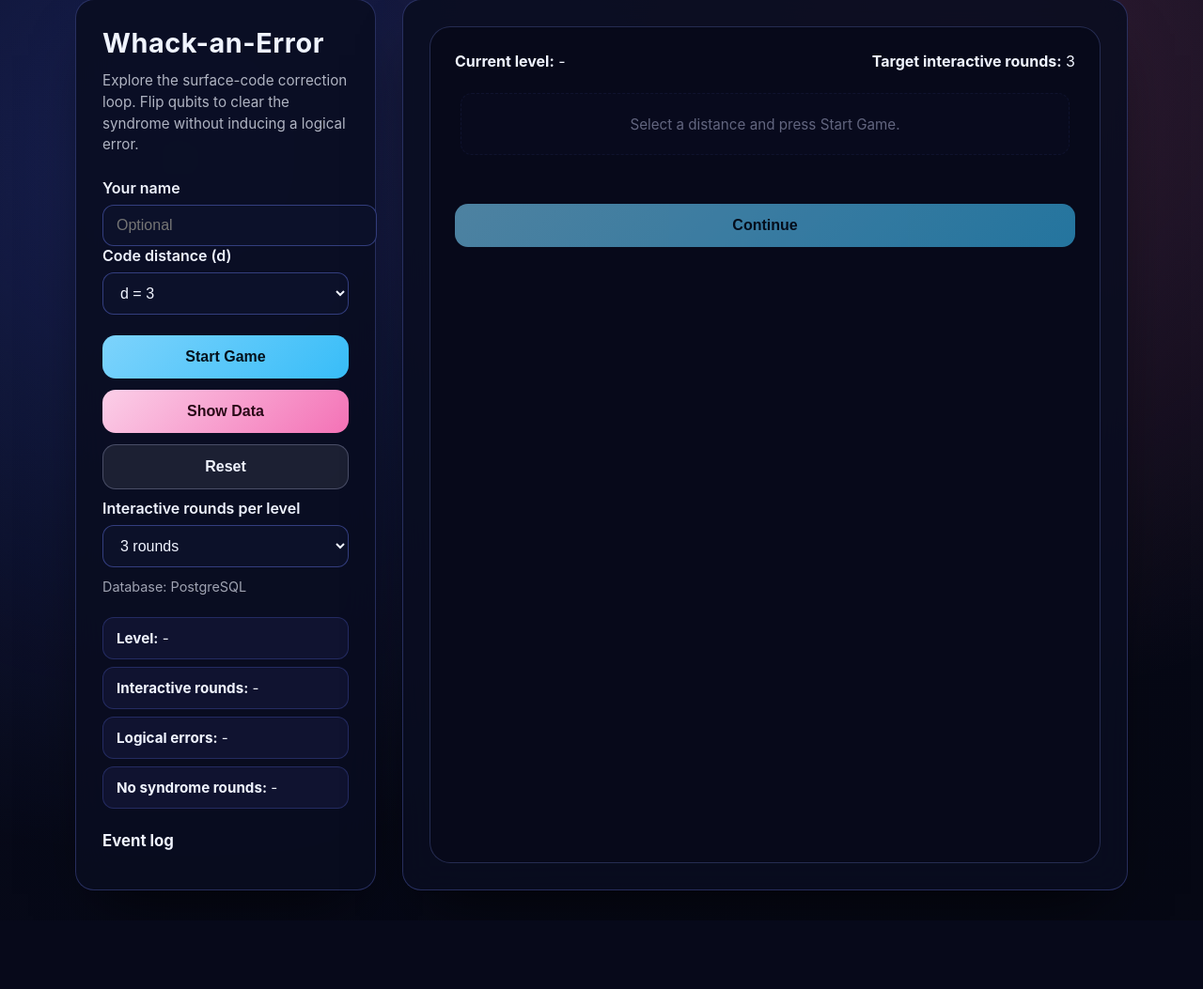
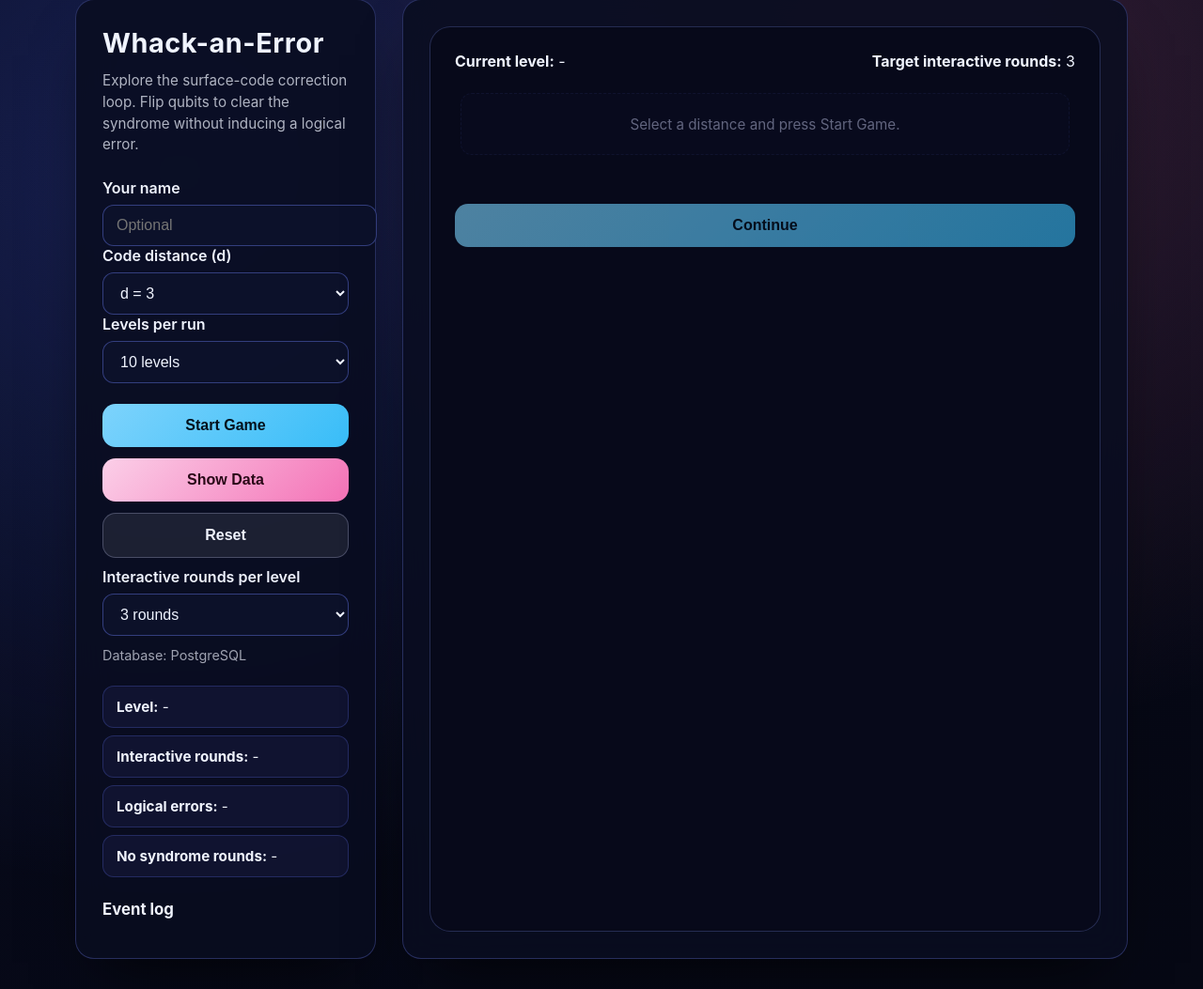
Before and after one commit to oldjosias/whack-an-error, a Flask app: page / in a window 1280 px wide. Shown: the part 33-1086 px from the top of the page at 94% size. Before the commit the page ends 995 px from the top, so only its background shows below. Run offline with Flask 3, Linux system fonts and the light colour scheme.

Commit message:
add level number selection

```diff
--- a/app.py
+++ b/app.py
@@ -20,9 +20,30 @@ app = Flask(__name__)
 db_manager = DatabaseManager()
 
 ALLOWED_GRID_SIZES = (3, 4, 5, 6, 7)
-DEFAULT_LEVELS = [round(0.01 + i * (0.15 - 0.01) / 9, 3) for i in range(10)]
+LEVEL_MIN_PROBABILITY = 0.01
+LEVEL_MAX_PROBABILITY = 0.15
+LEVEL_PRECISION = 3
+ALLOWED_LEVEL_COUNTS = tuple(range(3, 11))
+DEFAULT_LEVEL_COUNT = 10
 ALLOWED_ROUNDS_PER_LEVEL = (1, 3, 5, 7)
 DEFAULT_ROUNDS_PER_LEVEL = 3
+
+
+def _generate_levels(count: int) -> list[float]:
+    """Return evenly spaced probability levels between the configured bounds."""
+
+    safe_count = max(int(count), 1)
+    if safe_count == 1:
+        return [round(LEVEL_MIN_PROBABILITY, LEVEL_PRECISION)]
+
+    step = (LEVEL_MAX_PROBABILITY - LEVEL_MIN_PROBABILITY) / (safe_count - 1)
+    return [
+        round(LEVEL_MIN_PROBABILITY + step * index, LEVEL_PRECISION)
+        for index in range(safe_count)
+    ]
+
+
+DEFAULT_LEVELS = _generate_levels(DEFAULT_LEVEL_COUNT)
 
 print("=" * 60)
 print("Surface Code prototype starting")
@@ -119,6 +140,10 @@ def index():
         "index.html",
         grid_sizes=ALLOWED_GRID_SIZES,
         levels=DEFAULT_LEVELS,
+        level_count=DEFAULT_LEVEL_COUNT,
+        allowed_level_counts=ALLOWED_LEVEL_COUNTS,
+        level_bounds=(LEVEL_MIN_PROBABILITY, LEVEL_MAX_PROBABILITY),
+        level_precision=LEVEL_PRECISION,
         rounds_per_level=DEFAULT_ROUNDS_PER_LEVEL,
         allowed_rounds=ALLOWED_ROUNDS_PER_LEVEL,
         database_mode=database_mode,
--- a/templates/index.html
+++ b/templates/index.html
@@ -352,6 +352,13 @@
         {% endfor %}
       </select>
 
+      <label for="config-levels">Levels per run</label>
+      <select id="config-levels" aria-label="Select number of levels">
+        {% for value in allowed_level_counts %}
+        <option value="{{ value }}" {% if value == level_count %}selected{% endif %}>{{ value }} levels</option>
+        {% endfor %}
+      </select>
+
       <div class="actions">
         <button type="button" class="primary" id="start-game">Start Game</button>
         <button type="button" class="secondary" id="show-data">Show Data</button>
@@ -413,6 +420,10 @@
     {{ {
       "grid_sizes": grid_sizes,
       "levels": levels,
+      "level_count": level_count,
+      "allowed_level_counts": allowed_level_counts,
+      "level_bounds": level_bounds,
+      "level_precision": level_precision,
       "rounds_per_level": rounds_per_level,
       "allowed_rounds": allowed_rounds
     } | tojson }}
@@ -421,8 +432,48 @@
   <script>
     (function() {
       const config = JSON.parse(document.getElementById('config-data').textContent);
-      const allowedSizes = config.grid_sizes;
-      const defaultLevels = config.levels;
+      const allowedSizes = Array.isArray(config.grid_sizes) ? config.grid_sizes : [];
+      const defaultLevels = Array.isArray(config.levels) ? config.levels : [];
+      const boundsArray = Array.isArray(config.level_bounds) ? config.level_bounds : [];
+      const minProbability = Number(boundsArray[0]);
+      const maxProbability = Number(boundsArray[1]);
+      const precisionValue = Number(config.level_precision);
+      const levelPrecision = Number.isInteger(precisionValue) && precisionValue >= 0 ? precisionValue : 3;
+      const allowedLevelCounts = (config.allowed_level_counts || [])
+        .map((value) => Number(value))
+        .filter((value) => Number.isFinite(value) && value > 0)
+        .sort((a, b) => a - b);
+      const rawLevelCount = Number(config.level_count);
+
+      function generateLevels(count) {
+        const min = Number.isFinite(minProbability) ? minProbability : 0.01;
+        const max = Number.isFinite(maxProbability) ? maxProbability : min;
+        const precision = levelPrecision;
+        const safeCount = Math.max(1, Math.floor(Number(count) || 0));
+        if (safeCount === 1 || max === min) {
+          return [Number(min.toFixed(precision))];
+        }
+        const step = (max - min) / (safeCount - 1);
+        const levels = [];
+        for (let i = 0; i < safeCount; i += 1) {
+          const value = min + step * i;
+          levels.push(Number(value.toFixed(precision)));
+        }
+        return levels;
+      }
+
+      let selectedLevelCount = Number.isFinite(rawLevelCount) ? Math.max(1, Math.floor(rawLevelCount)) : (defaultLevels.length || 3);
+      if (allowedLevelCounts.length && !allowedLevelCounts.includes(selectedLevelCount)) {
+        selectedLevelCount = allowedLevelCounts[0];
+      } else if (!allowedLevelCounts.length && selectedLevelCount < 1) {
+        selectedLevelCount = 1;
+      }
+
+      let initialLevels = defaultLevels.slice();
+      if (initialLevels.length !== selectedLevelCount) {
+        initialLevels = generateLevels(selectedLevelCount);
+      }
+
       const allowedRoundOptions = (config.allowed_rounds || []).map((value) => Number(value));
       let targetInteractiveRounds = Number(config.rounds_per_level);
       if (!Number.isFinite(targetInteractiveRounds) || !allowedRoundOptions.includes(targetInteractiveRounds)) {
@@ -435,6 +486,7 @@
       const nextRoundBtn = document.getElementById('next-round');
       const selectD = document.getElementById('config-d');
       const selectRounds = document.getElementById('config-rounds');
+      const selectLevels = document.getElementById('config-levels');
       const playerNameInput = document.getElementById('player-name');
       const boardEl = document.getElementById('board');
       const statusLine = document.getElementById('status-line');
@@ -454,6 +506,9 @@
       if (selectRounds) {
         selectRounds.value = String(targetInteractiveRounds);
       }
+      if (selectLevels) {
+        selectLevels.value = String(selectedLevelCount);
+      }
 
       const state = {
         running: false,
@@ -463,7 +518,8 @@
         sessionId: null,
         playerName: null,
         levelIndex: 0,
-        levels: defaultLevels.slice(),
+        levels: initialLevels.slice(),
+        levelCount: selectedLevelCount,
         levelStats: null,
         levelsData: [],
         current: null,
@@ -715,6 +771,34 @@
         renderStats();
       }
 
+      function handleLevelsChange() {
+        if (!selectLevels) {
+          return;
+        }
+        const chosen = Number.parseInt(selectLevels.value, 10);
+        if (!Number.isFinite(chosen)) {
+          selectLevels.value = String(selectedLevelCount);
+          return;
+        }
+        const normalized = Math.max(1, Math.floor(chosen));
+        if (allowedLevelCounts.length && !allowedLevelCounts.includes(normalized)) {
+          selectLevels.value = String(selectedLevelCount);
+          return;
+        }
+        if (state.running) {
+          selectLevels.value = String(selectedLevelCount);
+          return;
+        }
+        if (selectedLevelCount === normalized) {
+          return;
+        }
+        selectedLevelCount = normalized;
+        state.levelCount = normalized;
+        state.levels = generateLevels(normalized);
+        addLog('Levels per run set to ' + normalized + '.');
+        renderStats();
+      }
+
       function resetState() {
         state.running = false;
         state.surface = null;
@@ -723,7 +807,8 @@
         state.sessionId = null;
         state.playerName = null;
         state.levelIndex = 0;
-        state.levels = defaultLevels.slice();
+        state.levelCount = selectedLevelCount;
+        state.levels = generateLevels(selectedLevelCount);
         state.levelStats = null;
         state.levelsData = [];
         state.current = null;
@@ -736,6 +821,10 @@
         clearBoard();
         if (selectRounds) {
           selectRounds.disabled = false;
+        }
+        if (selectLevels) {
+          selectLevels.disabled = false;
+          selectLevels.value = String(selectedLevelCount);
         }
         startBtn.disabled = false;
       }
@@ -752,6 +841,15 @@
             targetInteractiveRounds = selectedRounds;
           }
         }
+        if (selectLevels) {
+          const selectedLevels = Number.parseInt(selectLevels.value, 10);
+          if (Number.isFinite(selectedLevels)) {
+            const normalized = Math.max(1, Math.floor(selectedLevels));
+            if (!allowedLevelCounts.length || allowedLevelCounts.includes(normalized)) {
+              selectedLevelCount = normalized;
+            }
+          }
+        }
         const playerName = playerNameInput ? playerNameInput.value.trim() : '';
         resetState();
         state.playerName = playerName ? playerName : null;
@@ -761,6 +859,9 @@
         startBtn.disabled = true;
         if (selectRounds) {
           selectRounds.disabled = true;
+        }
+        if (selectLevels) {
+          selectLevels.disabled = true;
         }
         const sessionLog = 'New session ' + state.sessionId + ' started with d=' + distance + (state.playerName ? ' for ' + state.playerName : '') + '.';
         addLog(sessionLog);
@@ -864,6 +965,9 @@
         if (selectRounds) {
           selectRounds.disabled = false;
         }
+        if (selectLevels) {
+          selectLevels.disabled = false;
+        }
         setStatus('All levels completed. Saving summary.', false);
         addLog('Session complete - preparing summary.');
 
@@ -966,6 +1070,9 @@
       if (selectRounds) {
         selectRounds.addEventListener('change', handleRoundsChange);
       }
+      if (selectLevels) {
+        selectLevels.addEventListener('change', handleLevelsChange);
+      }
 
       startBtn.addEventListener('click', startGame);
       resetBtn.addEventListener('click', resetState);
```
